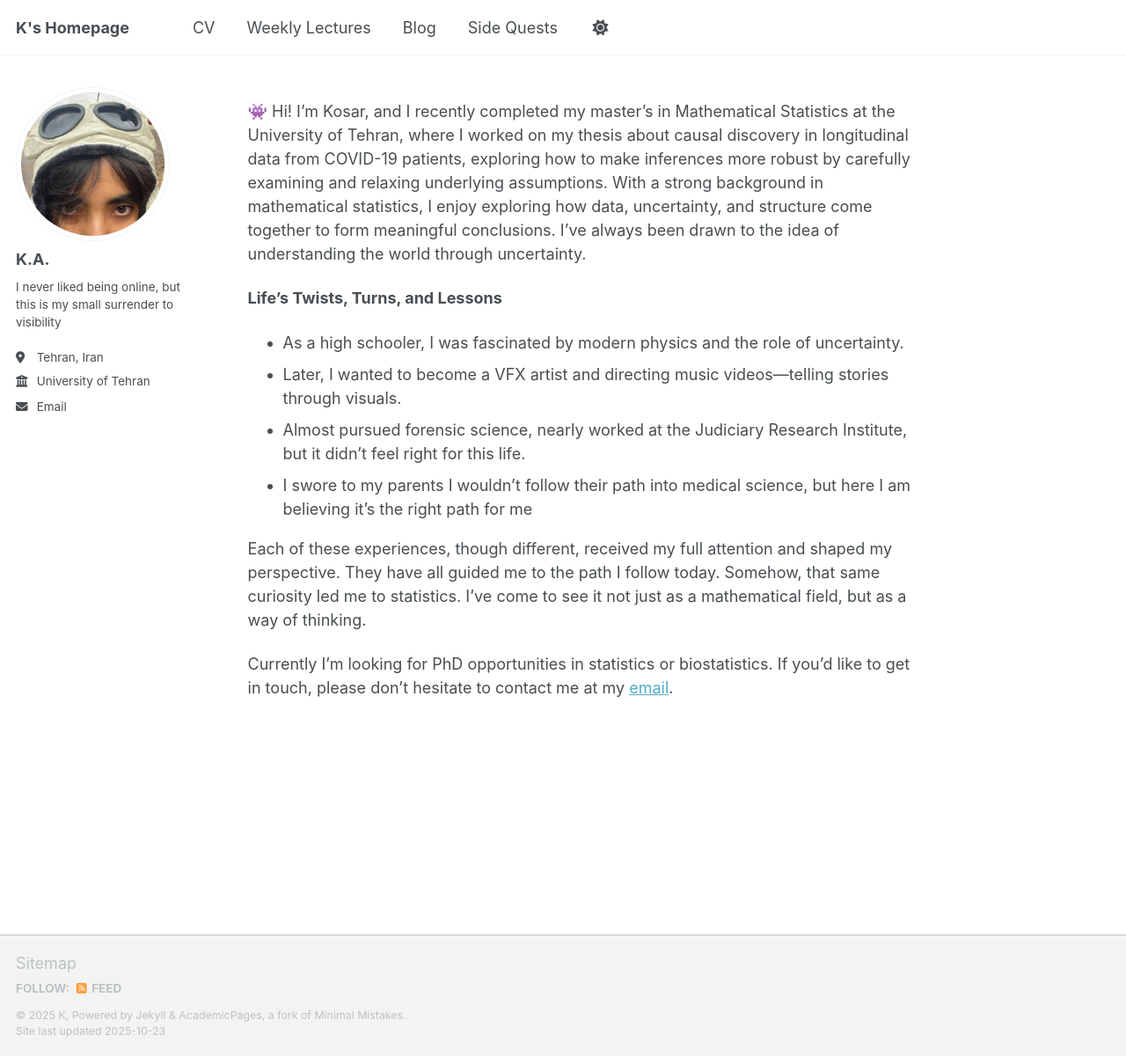
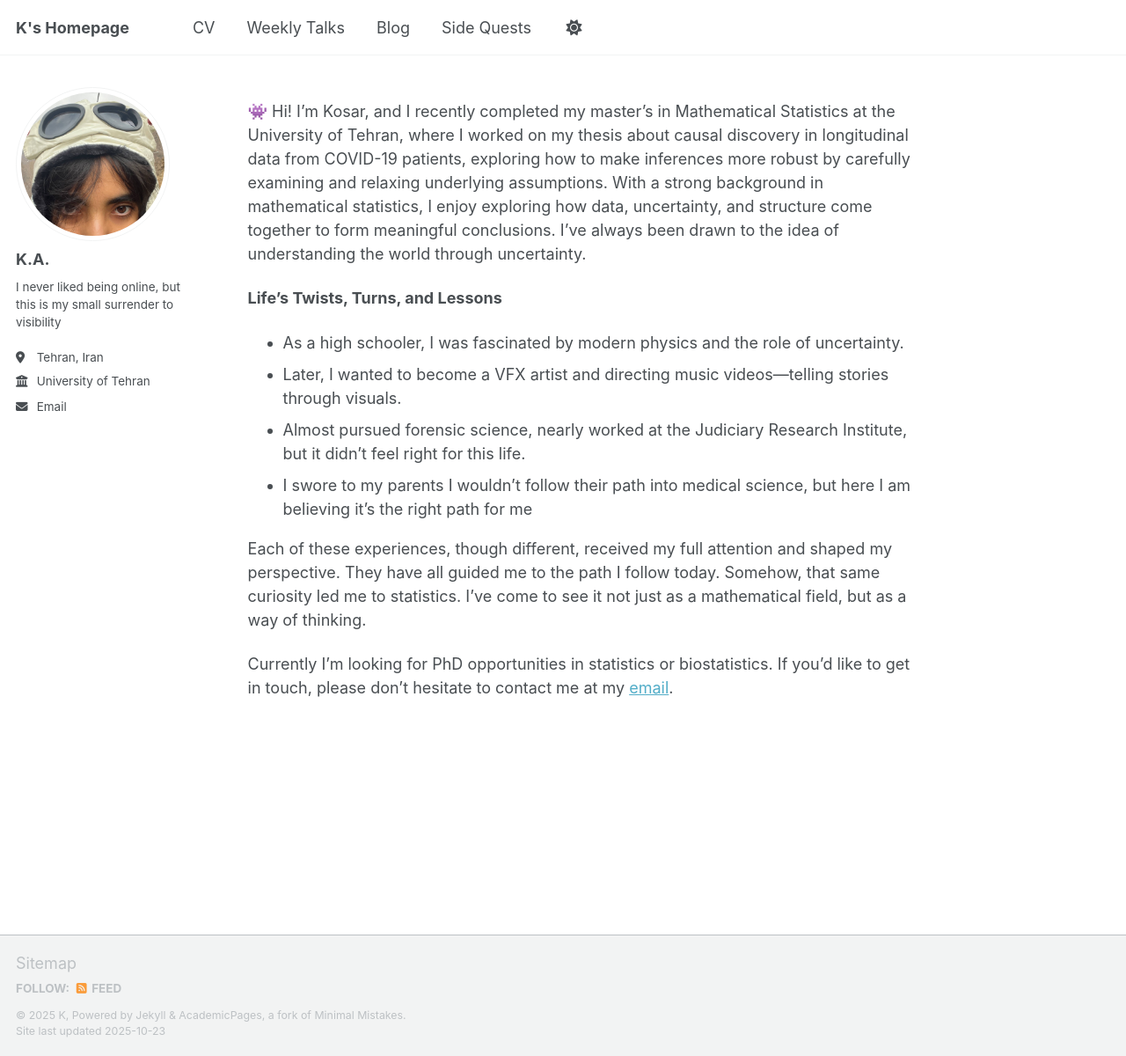
Before and after one commit to kabdollahi/kabdollahi.github.io, a Jekyll site: the page built from _pages/about.md, in a window 1280 px wide and 1200 px high. Shown: the whole window at 88% size. Built offline with Jekyll 4.4.1, drawn with Linux system fonts in a browser that asks for light colours; a script that is not in the unit is left out.

Commit message:
Update navigation.yml

```diff
--- a/_data/navigation.yml
+++ b/_data/navigation.yml
@@ -19,7 +19,7 @@ main:
  # - title: "Teaching"
   #  url: /teaching/
 
-  - title: "Weekly Lectures"
+  - title: "Weekly Talks"
     url: /portfolio/
 
   - title: "Blog"
```
